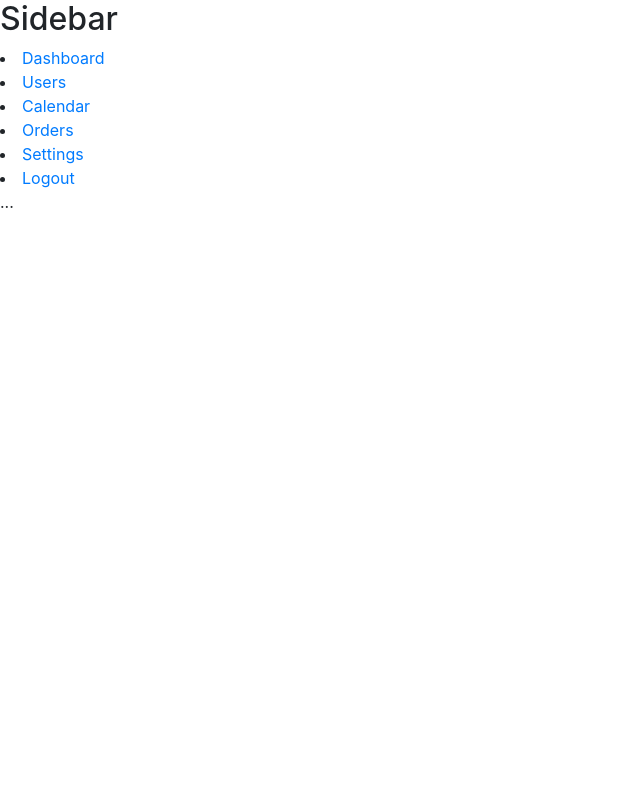
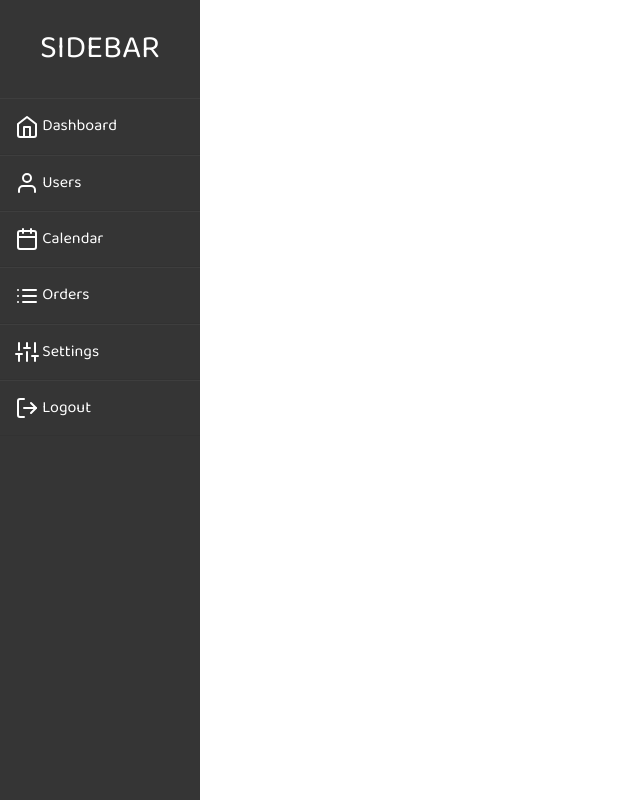
Before and after one commit to Daniel-Kitz/Programming-Folder, a Django app: page /dashboard/ in a window 1280 px wide. Shown: the whole page, without its empty margins (0-640 px from the left). Run offline with Django 3.2, Linux system fonts and the light colour scheme; some libraries are stand-ins or nearby versions.

Commit message:
Added Sidebar

```diff
--- a/dashboard/dashboard/dashboard/dashboard_app/static/dashboard_app/style.css
+++ b/dashboard/dashboard/dashboard/dashboard_app/static/dashboard_app/style.css
@@ -7,3 +7,34 @@
     text-decoration: none;
     font-family: 'Baloo 2', cursive;
 }
+
+.wrapper{
+    position: relative;
+    display: flex;
+}
+
+.wrapper .sidebar{
+    position: fixed;
+    width: 200px;
+    height: 100%;
+    background-color: #353535;
+    padding: 30px 0;
+}
+
+.wrapper .sidebar h2{
+    color: white;
+    text-transform: uppercase;
+    text-align: center;
+    margin-bottom: 30px;
+}
+
+.wrapper .sidebar ul li{
+    padding: 15px;
+    border-bottom: 1px solid rgba(0,0,0,0.05);
+    border-top: 1px solid rgba(225,225,225,0.05);
+}
+
+.wrapper .sidebar ul li a{
+    color: white;
+    display: block;
+}
--- a/dashboard/dashboard/dashboard/dashboard_app/templates/dashboard_app/dashboard.html
+++ b/dashboard/dashboard/dashboard/dashboard_app/templates/dashboard_app/dashboard.html
@@ -11,23 +11,24 @@
     <script src="https://cdn.jsdelivr.net/npm/popper.js@1.16.0/dist/umd/popper.min.js" integrity="sha384-Q6E9RHvbIyZFJoft+2mJbHaEWldlvI9IOYy5n3zV9zzTtmI3UksdQRVvoxMfooAo" crossorigin="anonymous"></script>
     <script src="https://stackpath.bootstrapcdn.com/bootstrap/4.4.1/js/bootstrap.min.js" integrity="sha384-wfSDF2E50Y2D1uUdj0O3uMBJnjuUD4Ih7YwaYd1iqfktj0Uod8GCExl3Og8ifwB6" crossorigin="anonymous"></script>
     <script src="https://unpkg.com/feather-icons"></script>
-    <link rel="stylesheet" type="text/css" href="{% static 'dashboard/style.css' %}">
+    <link rel="stylesheet" type="text/css" href="{% static 'dashboard_app/style.css' %}">
 </head>
 
 <body>
     <div class="wrapper">
         <div class="sidebar">
             <h2>Sidebar</h2>
-            <li><a href=""><i data-feahter="home"></i>Dashboard</a></li>
-            <li><a href=""><i data-feahter="user"></i>Users</a></li>
-            <li><a href=""><i data-feahter="calendar"></i>Calendar</a></li>
-            <li><a href=""><i data-feahter="list"></i>Orders</a></li>
-            <li><a href=""><i data-feahter="sliders"></i>Settings</a></li>
-            <li><a href=""><i data-feahter="log-out"></i>Logout</a></li>
+            <ul>
+                <li><a href=""><i data-feather="home"></i>&nbsp;Dashboard</a></li>
+                <li><a href=""><i data-feather="user"></i>&nbsp;Users</a></li>
+                <li><a href=""><i data-feather="calendar"></i>&nbsp;Calendar</a></li>
+                <li><a href=""><i data-feather="list"></i>&nbsp;Orders</a></li>
+                <li><a href=""><i data-feather="sliders"></i>&nbsp;Settings</a></li>
+                <li><a href=""><i data-feather="log-out"></i>&nbsp;Logout</a></li>
+            </ul>
         </div>
     </div>
     <div class="main_content">
-        ...
     </div>
 
     <script>
```
